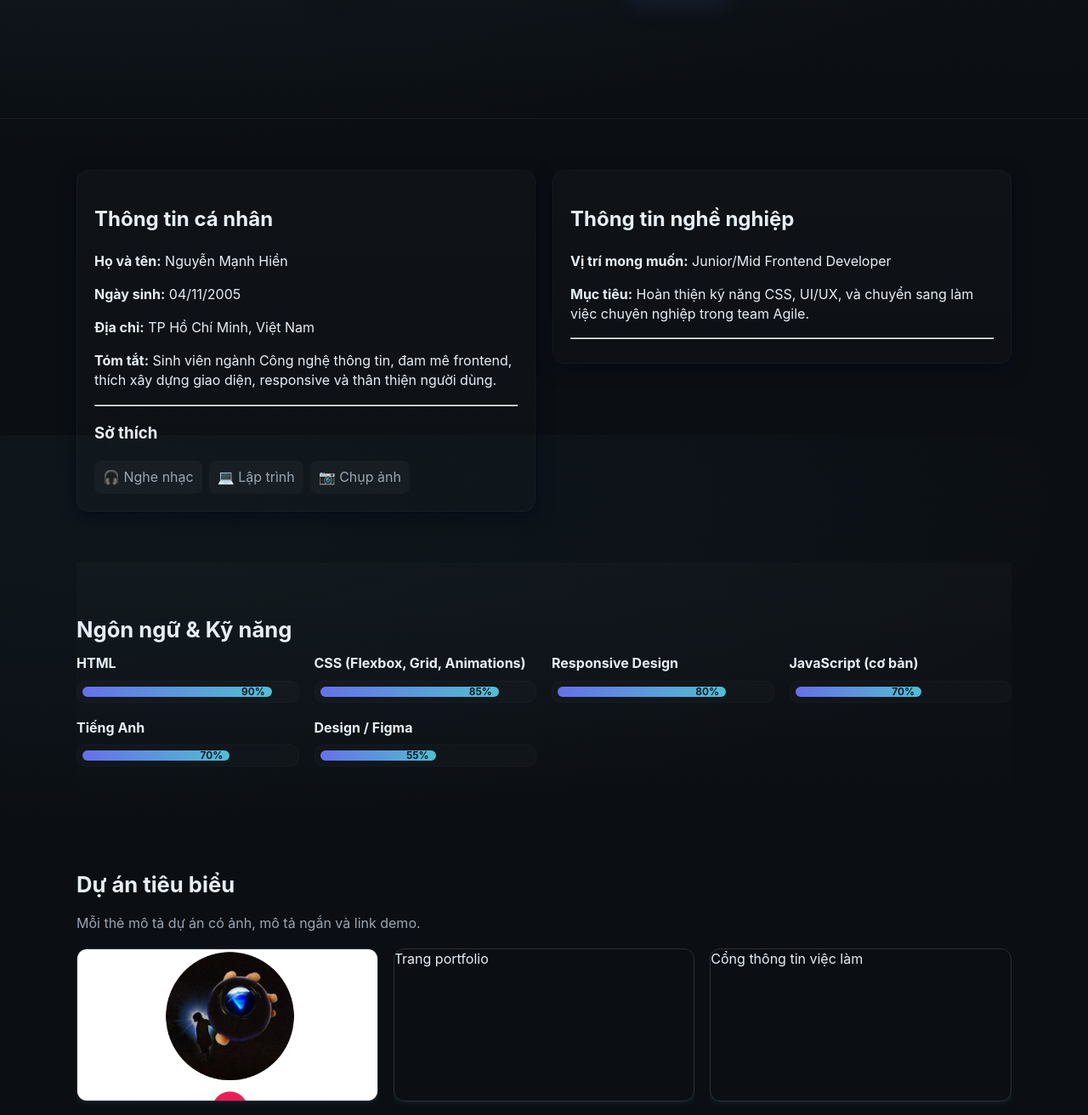
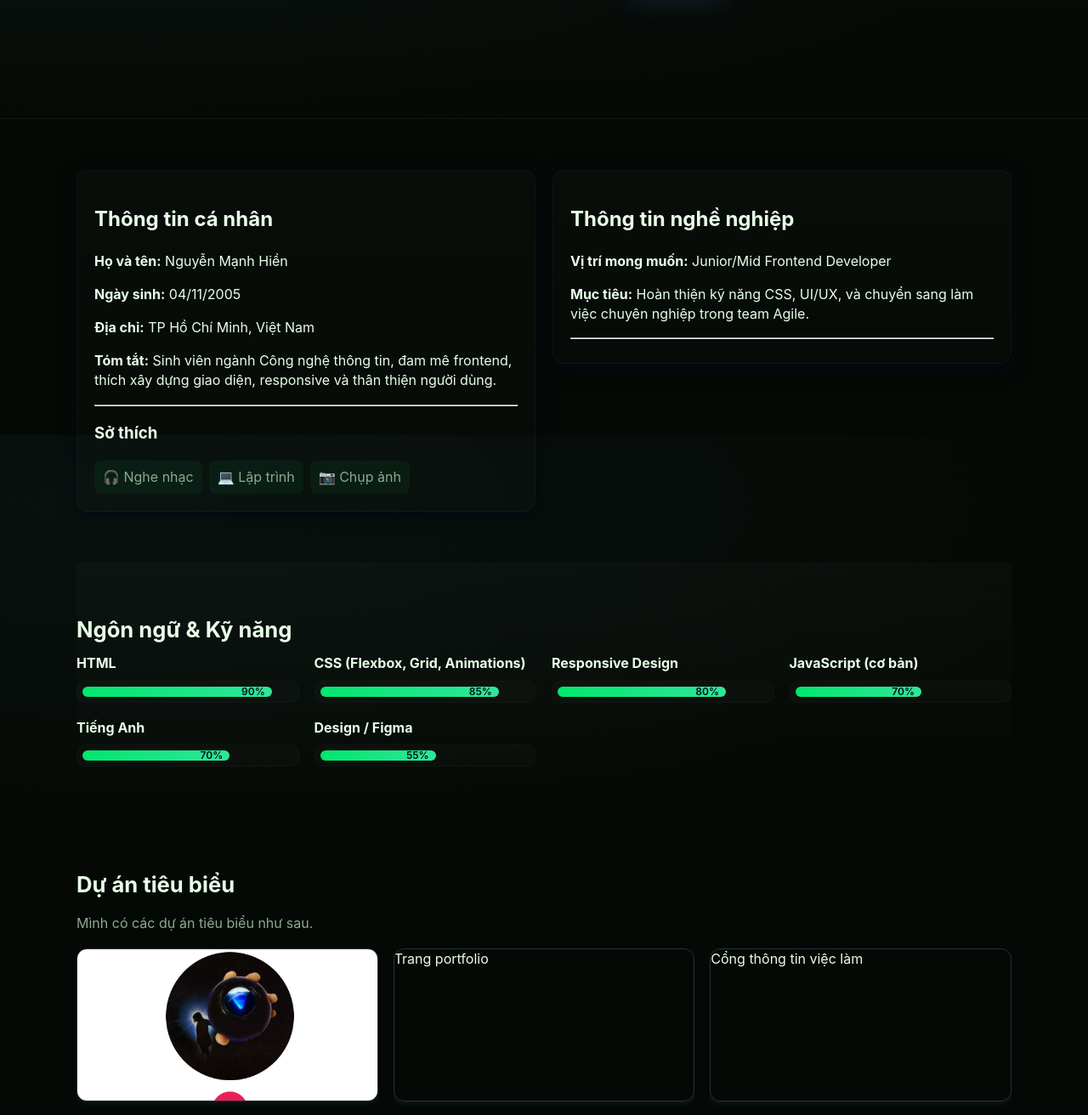
Before and after one commit to Hien-LL/mid-term, a plain HTML site: page index.html in a window 1280 px wide. Shown: the part 288-1600 px from the top of the page at 85% size. Drawn offline with Linux system fonts and the light colour scheme.

Commit message:
change color and content

```diff
--- a/index.html
+++ b/index.html
@@ -125,7 +125,7 @@
       <!-- PROJECTS / Dự án -->
       <section id="projects" class="section container">
         <h2 class="section-title">Dự án tiêu biểu</h2>
-        <p class="muted">Mỗi thẻ mô tả dự án có ảnh, mô tả ngắn và link demo.</p>
+        <p class="muted">Mình có các dự án tiêu biểu như sau.</p>
 
         <div class="projects-grid">
           <!-- Project card 1 -->
@@ -136,7 +136,7 @@
             </div>
             <div class="project-body">
               <h3>Web site nghe nhạc</h3>
-              <p>Giao diện responsive, sử dụng Grid &amp; Flexbox, form liên hệ đơn giản.</p>
+              <p>Giao diện responsive, sử dụng Grid &amp; liên hệ </p>
               <p class="project-meta"><strong>Công nghệ:</strong> HTML, CSS</p>
               <a class="project-link" href="https://github.com/Hien-LL/music-player" aria-label="Xem demo dự án 1">Xem demo</a>
             </div>
@@ -175,7 +175,6 @@
         <h2 class="section-title">Chứng chỉ &amp; Giải thưởng</h2>
         <ul class="cert-list">
           <li><strong>Chứng chỉ Lập trình web cơ bản</strong> — Trường GTVT tp HCM</li>
-          <li><strong>Chứng chỉ hoàn thành khóa học HTML CSS</strong> — Do F8 cung cấp</li>
         </ul>
       </section>
 
@@ -186,7 +185,7 @@
           <div class="card">
             <h3>Thông tin liên hệ</h3>
             <p><strong>Email:</strong> nh4112005@gmail.com</p>
-            <p><strong>Số điện thoại:</strong> 037 446 664 78 (mẫu)</p>
+            <p><strong>Số điện thoại:</strong> 037 446 664 78</p>
           </div>
 
           <div class="card">
@@ -217,8 +216,8 @@
     <!-- FOOTER -->
     <footer class="footer">
       <div class="container footer-inner">
-        <p>© 2025 Nguyễn Mạnh Hiền — Portfolio mẫu. Mọi nội dung là ví dụ để học tập.</p>
-        <p class="muted">Code sạch &amp; comment: có trong file HTML/CSS.</p>
+        <p>© 2025 Nguyễn Mạnh Hiền — Portfolio.</p>
+        <p class="muted">Comment: có trong file HTML/CSS.</p>
       </div>
     </footer>
   </div>
--- a/styles.css
+++ b/styles.css
@@ -1,12 +1,13 @@
 /* Root variables (dark mode) */
-:root{
-  --bg: #0b0f14;
-  --panel: #0f1720;
-  --muted: #9aa6b2;
-  --accent: linear-gradient(135deg,#6E7BFF 0%, #5AD0E6 100%);
-  --accent-solid: #6E7BFF;
-  --text: #e6eef6;
-  --glass: rgba(255,255,255,0.03);
+/* Root variables (dark mode green theme) */
+:root {
+  --bg: #050905; /* nền tối xanh đen */
+  --panel: #0b100b;
+  --muted: #8ea98e; /* màu xám xanh lá nhẹ */
+  --accent: linear-gradient(135deg, #00ff84 0%, #33ff99 100%);
+  --accent-solid: #00ff84;
+  --text: #e8ffe8; /* chữ sáng xanh nhạt */
+  --glass: rgba(0, 255, 120, 0.05);
   --radius: 14px;
   --container-width: 1100px;
   --gap: 1.25rem;
@@ -182,7 +183,7 @@ body{
   display:block;
   height:12px;
   border-radius:8px;
-  background: linear-gradient(90deg, rgba(110,123,255,0.9), rgba(90,208,230,0.9));
+  background: linear-gradient(90deg, rgba(0,255,120,0.9), rgba(50,255,170,0.9));
   width: calc(var(--value));
   transition: width .8s cubic-bezier(.2,.9,.2,1);
   text-align:right;
@@ -207,7 +208,10 @@ body{
   transition: transform .18s ease, box-shadow .18s ease;
   border-radius:12px;
 }
-.project-card:hover{transform:translateY(-8px); box-shadow: 0 20px 50px rgba(0,0,0,0.7)}
+.project-card:hover {
+  transform: translateY(-8px);
+  box-shadow: 0 20px 50px rgba(0, 255, 120, 0.2);
+}
 .project-thumb {
   width: 100%;
   height: 180px;
```
